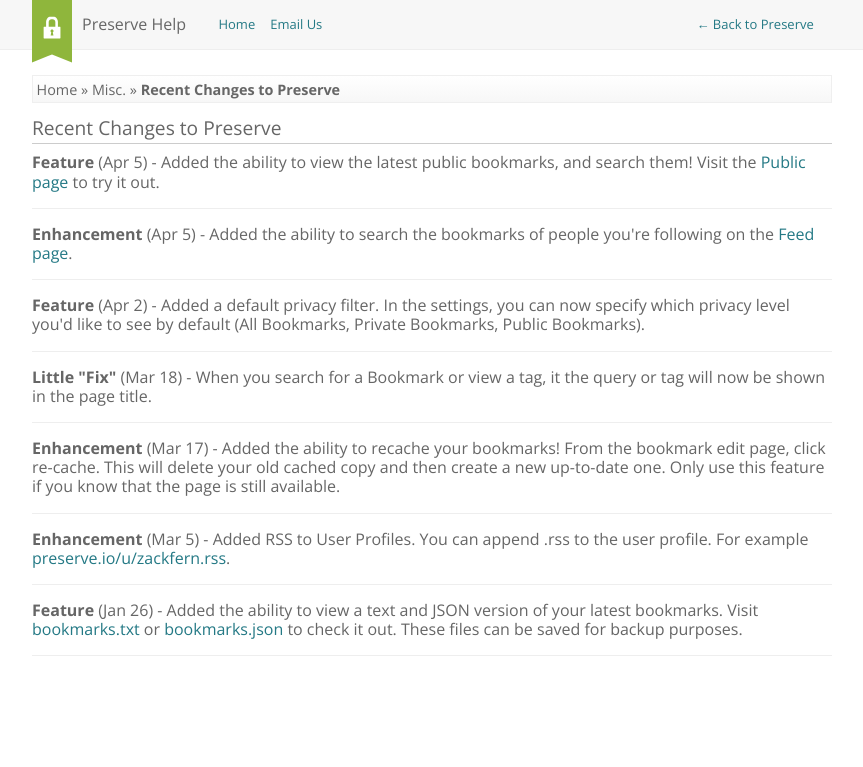
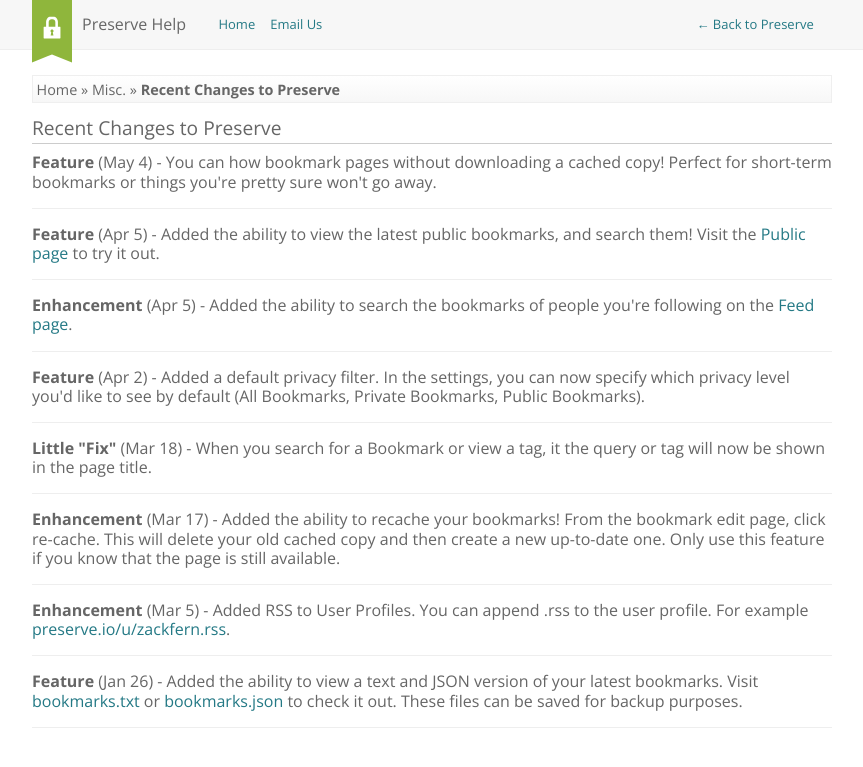
Before and after one commit to preserve/help.preserve.io, a Jekyll site: the page built from changes.html, in a window 1280 px wide. Shown: the top 767 px of the page, without its empty margins (208-1071 px from the left). Built offline with Jekyll 4.4.1, drawn with Linux system fonts in a browser that asks for light colours; nearby versions of some CDN libraries.

Commit message:
Added cacheless bookmarks to the changes page.

```diff
--- a/changes.html
+++ b/changes.html
@@ -12,6 +12,9 @@
 <h3>{{ page.title }}</h3>
 
 <ul class="changes">
+  <li>
+    <b>Feature</b> (May 4) - You can how bookmark pages without downloading a cached copy! Perfect for short-term bookmarks or things you're pretty sure won't go away.
+  </li>
   <li>
     <b>Feature</b> (Apr 5) - Added the ability to view the latest public bookmarks, and search them! Visit the <a href="http://preserve.io/public">Public page</a> to try it out.
   </li>
```
